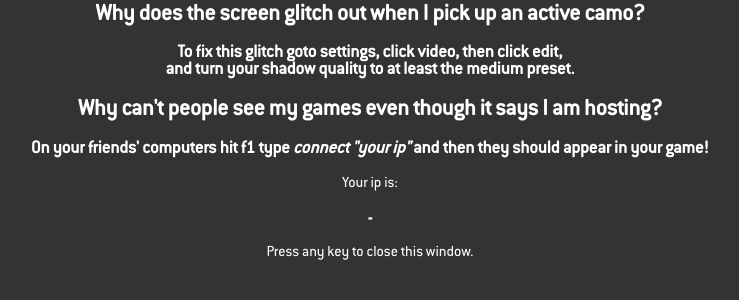
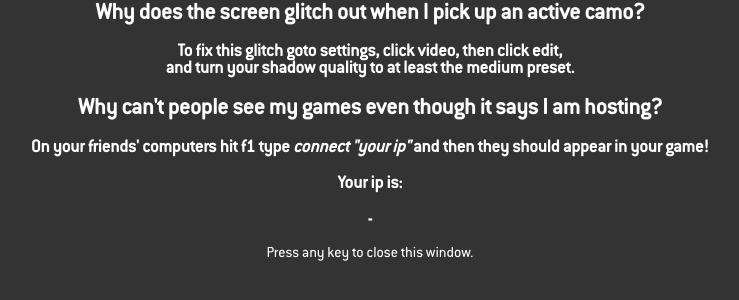
Before and after one commit to Willpower719/Updater, a plain HTML site: page index.html in a window 1280 px wide. Shown: the part 292-592 px from the top of the page, without its empty margins (278-1017 px from the left). Drawn offline with Linux system fonts and the light colour scheme.

Commit message:
Add files via upload

```diff
--- a/index.html
+++ b/index.html
@@ -18,7 +18,7 @@
 				and turn your shadow quality to at least the medium preset.</h3>
 				<h2>Why can't people see my games even though it says I am hosting?</h2>
 				<h3>On your friends' computers hit f1 type <i>connect "your ip"</i> and then they should appear in your game!</h3>
-				Your ip is: <h3 id=list>-</h3>
+				<h3>Your ip is:</h3> <h3 id=list>-</h3>
 
 
 
```
